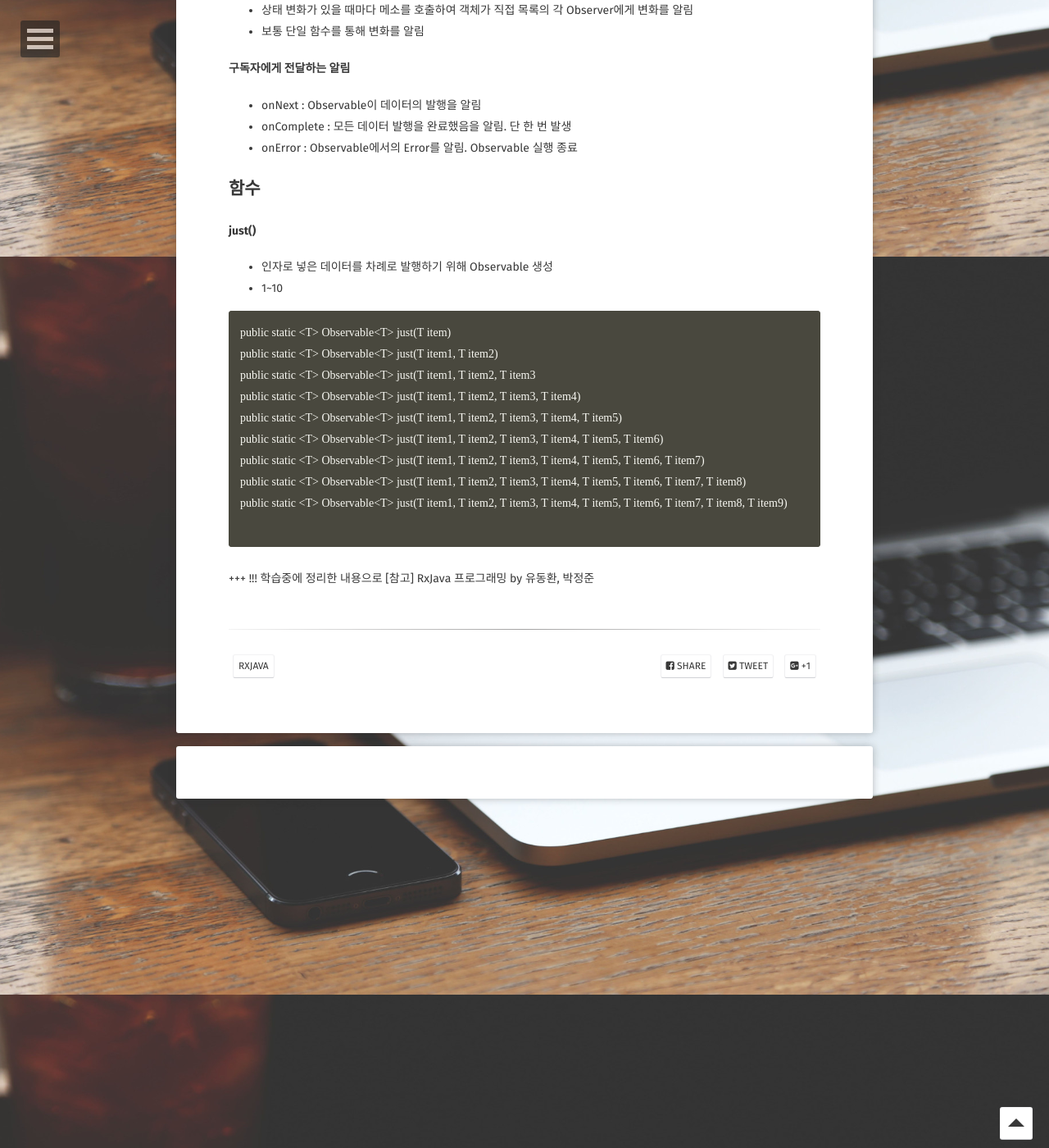
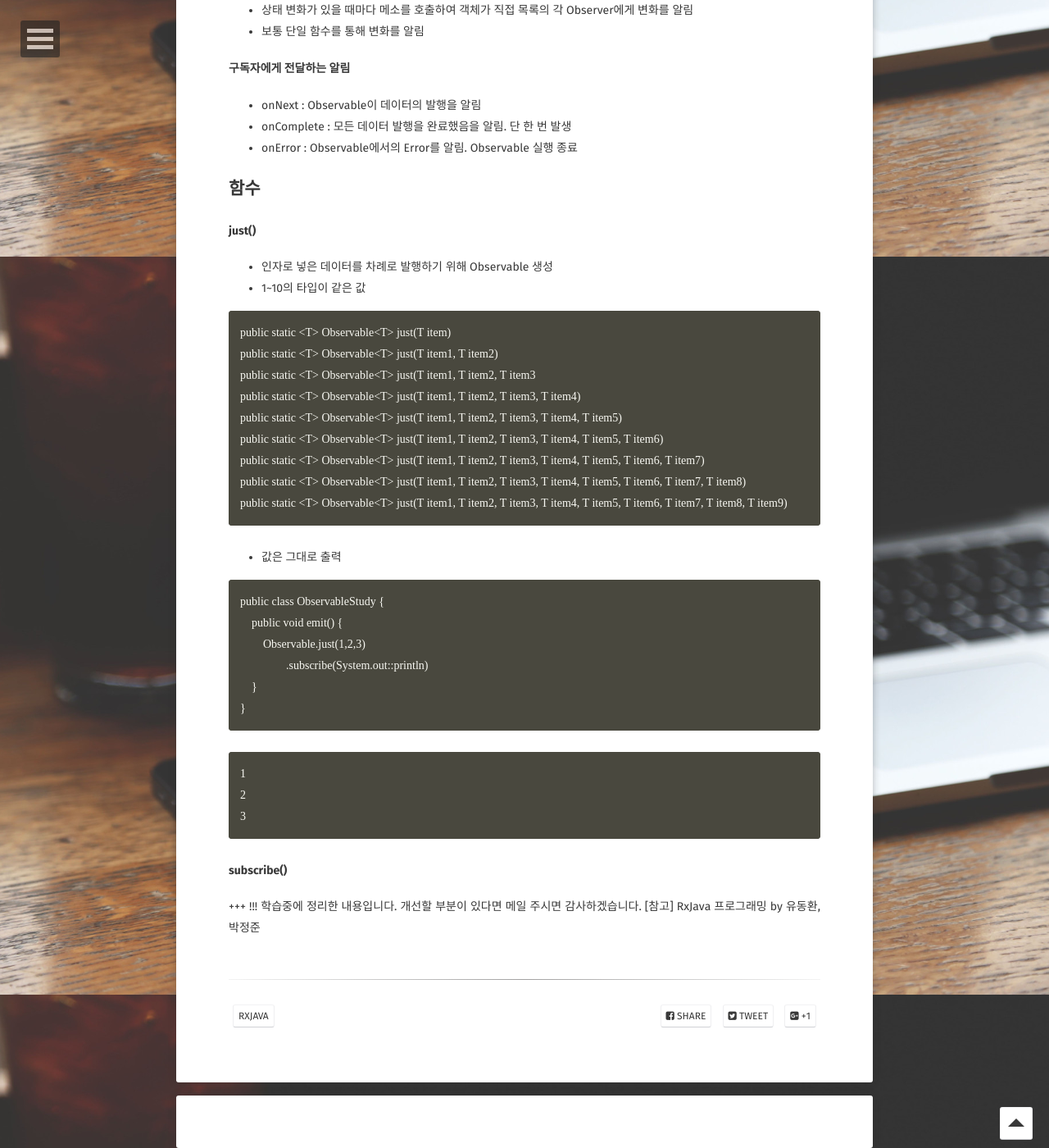
Before and after one commit to yulia0817/yulia0817.github.io, a Jekyll site: the page built from _posts/2018-03-29-rxjava-observable.md, in a window 1280 px wide and 1400 px high, scrolled down 587 px. Shown: the whole window at 82% size. Built offline with Jekyll 4.4.1, drawn with Linux system fonts in a browser that asks for light colours; some web fonts are replaced; comment, search, counter and statistics services are not loaded; some of the changed text lies outside the part shown.

Commit message:
add post

```diff
--- a/_posts/2018-03-29-rxjava-observable.md
+++ b/_posts/2018-03-29-rxjava-observable.md
@@ -33,7 +33,7 @@ comments: true
 
 #### just()
 * 인자로 넣은 데이터를 차례로 발행하기 위해 Observable 생성
-* 1~10
+* 1~10의 타입이 같은 값
 
 ~~~
 public static <T> Observable<T> just(T item)
@@ -45,11 +45,28 @@ public static <T> Observable<T> just(T item1, T item2, T item3, T item4, T item5
 public static <T> Observable<T> just(T item1, T item2, T item3, T item4, T item5, T item6, T item7)
 public static <T> Observable<T> just(T item1, T item2, T item3, T item4, T item5, T item6, T item7, T item8)
 public static <T> Observable<T> just(T item1, T item2, T item3, T item4, T item5, T item6, T item7, T item8, T item9)
+~~~
 
+* 값은 그대로 출력
+
+~~~
+public class ObservableStudy {
+    public void emit() {
+        Observable.just(1,2,3)
+                .subscribe(System.out::println)
+    }
+}
+~~~
+
+~~~
+1
+2
+3
 ~~~
 
 
+#### subscribe()
 
 +++
-!!! 학습중에 정리한 내용으로
+!!! 학습중에 정리한 내용입니다. 개선할 부분이 있다면 메일 주시면 감사하겠습니다.
 [참고] RxJava 프로그래밍 by 유동환, 박정준
```
Also changed, not shown: other parts of _posts/2018-03-29-rxjava-observable.md (+1 -1 lines).
